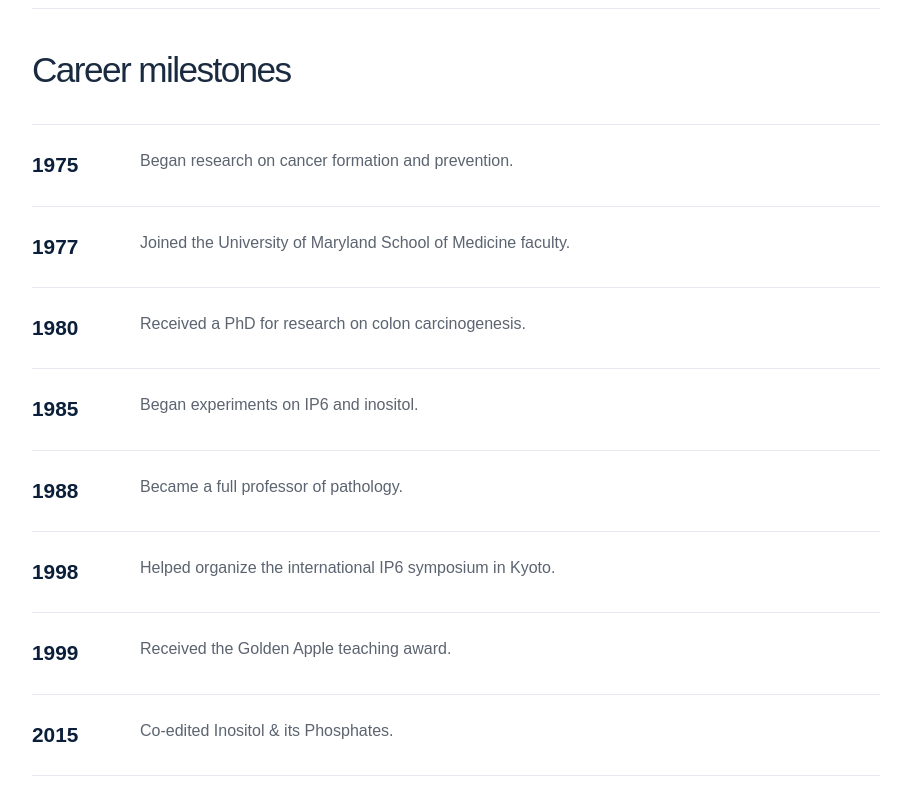
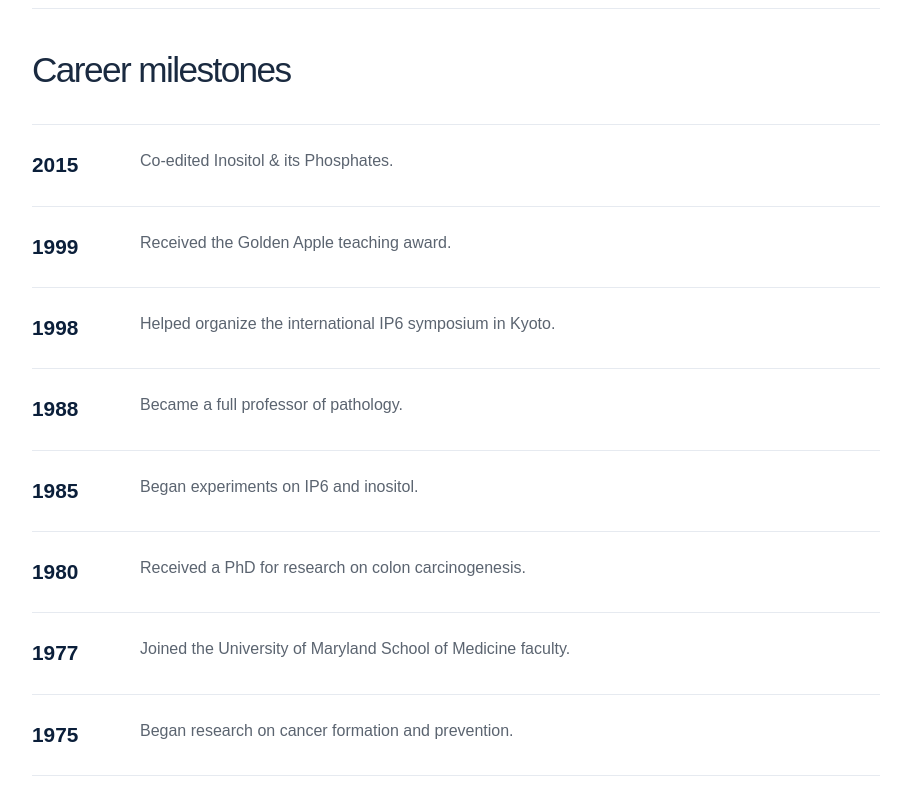
Before and after one commit to taandrews/IP-6, a Next.js app: page /IP-6/scientist in a window 1280 px wide. Shown: the part 2660-3460 px from the top of the page, without its empty margins (344-1255 px from the left). Built offline with nearby package versions, Linux system fonts and the light colour scheme; no server answers.

Commit message:
Show career milestones newest first

```diff
--- a/src/app/scientist/page.tsx
+++ b/src/app/scientist/page.tsx
@@ -10,5 +10,5 @@ const sections:Section[]=[
 {id:"service",title:"Service beyond the laboratory",paragraphs:["A veteran of the Bangladesh Liberation War, Shamsuddin was the founding president of the IP-6 Foundation, Inc. in Baltimore and Komolpur Janakallyan Trust in Dhaka.","The original biography describes these nonprofit organizations as supporting healthcare and economic empowerment in rural Bangladesh. It also references his personal writing about the Bangladesh Liberation War."]}
 ];
 export default function Scientist(){return <><PageHero dark eyebrow="Our scientist" title="AbulKalam M. Shamsuddin" description="M.B., B.S., PhD. A scientific career spanning pathology, cancer biology, and the investigation of IP6 and inositol."/><div className="wrap article-layout"><ArticleNav sections={sections} extra={[["milestones","Career milestones"],["documents","Original documents"]]}/><div><div className="portrait-block"><img src={asset("/source/119434971.jpg")} alt="Professor AbulKalam M. Shamsuddin"/><div><p className="eyebrow">The origins of the research</p><h2>A question that became a lifelong pursuit.</h2><p>From colon carcinogenesis to the biology of inositol phosphates, his work connects an interest in early disease processes with the search for new scientific understanding.</p></div></div><Sections sections={sections}/><section className="article-section" id="milestones"><h2>Career milestones</h2><div className="timeline">{[
-["1975","Began research on cancer formation and prevention."],["1977","Joined the University of Maryland School of Medicine faculty."],["1980","Received a PhD for research on colon carcinogenesis."],["1985","Began experiments on IP6 and inositol."],["1988","Became a full professor of pathology."],["1998","Helped organize the international IP6 symposium in Kyoto."],["1999","Received the Golden Apple teaching award."],["2015","Co-edited Inositol & its Phosphates."]
+["2015","Co-edited Inositol & its Phosphates."],["1999","Received the Golden Apple teaching award."],["1998","Helped organize the international IP6 symposium in Kyoto."],["1988","Became a full professor of pathology."],["1985","Began experiments on IP6 and inositol."],["1980","Received a PhD for research on colon carcinogenesis."],["1977","Joined the University of Maryland School of Medicine faculty."],["1975","Began research on cancer formation and prevention."]
 ].map(([year,text])=><div className="timeline-row" key={year}><strong>{year}</strong><p>{text}</p></div>)}</div></section><section className="article-section" id="documents"><h2>Original screening research documents</h2><Documents items={[["78668836.pdf","Colon screening research","Document linked in the original biography"],["78668832.pdf","Cancer marker research","Document linked in the original biography"]]}/></section><Figures items={[["42362113_scaled_259x400.jpg","Book cover linked in the original scientific biography."]]}/><References source="the-scientist.html"/></div></div></>}
```
